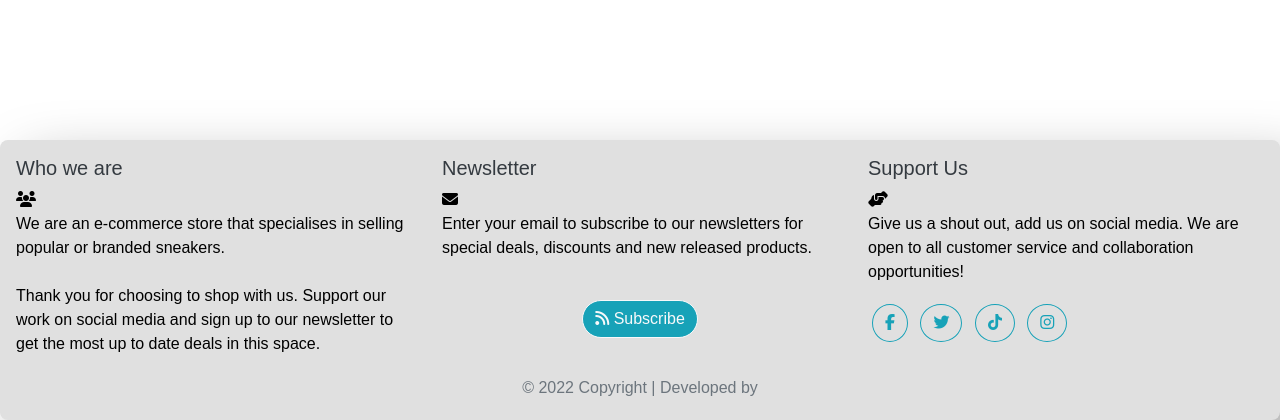
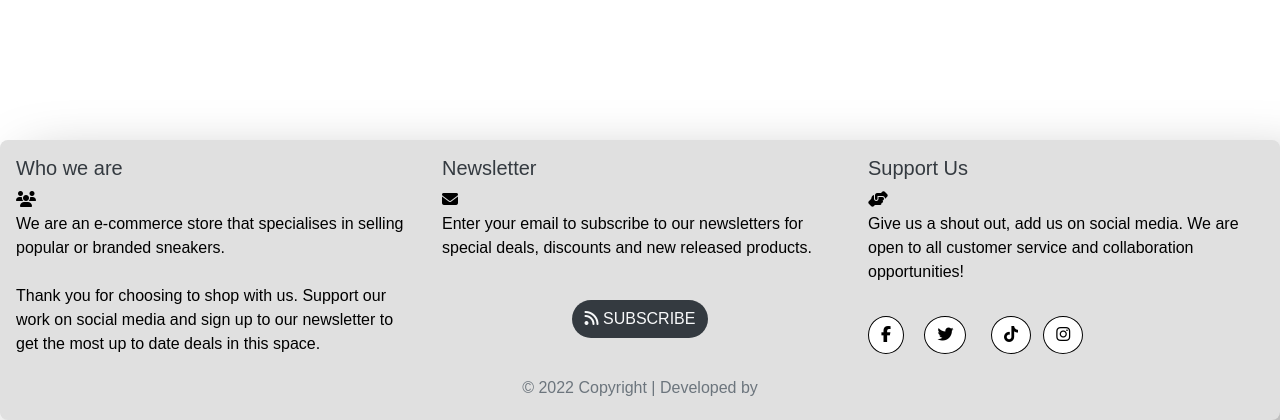
Before and after one commit to shaff600/SneakerGame, a Django app: page /bag/ in a window 1280 px wide. Shown: the part 380-800 px from the top of the page. Run offline with Django 3.2, Linux system fonts and the light colour scheme; some libraries are stand-ins or nearby versions.

Commit message:
adjusted styling

```diff
--- a/bag/templates/bag/bag.html
+++ b/bag/templates/bag/bag.html
@@ -49,7 +49,7 @@
                                         <p class="my-0 small text-muted">SKU: {{ item.product.sku|upper }}</p>
                                     </td>
                                     <td class="py-3">
-                                        <p class="my-0">${{ item.product.price }}</p>
+                                        <p class="my-0">£{{ item.product.price }}</p>
                                     </td>
                                     <td class="py-3 w-25">
                                         <form class="form update-form" method="POST" action="{% url 'adjust_bag' item.item_id %}">
@@ -86,32 +86,32 @@
                                         <a class="remove-item text-danger float-right" id="remove_{{ item.item_id }}" data-product_size="{{ item.size }}"><small>Remove</small></a>
                                     </td>
                                     <td class="py-3">
-                                        <p class="my-0">${{ item.product.price | calc_subtotal:item.quantity }}</p>
+                                        <p class="my-0">£{{ item.product.price | calc_subtotal:item.quantity }}</p>
                                     </td>
                                 </tr>
                             {% endfor %}
                             <tr>
                                 <td colspan="5" class="pt-5 text-right">
-                                    <h6><strong>Bag Total: ${{ total|floatformat:2 }}</strong></h6>
-                                    <h6>Delivery: ${{ delivery|floatformat:2 }}</h6>
-                                    <h4 class="mt-4"><strong>Grand Total: ${{ grand_total|floatformat:2 }}</strong></h4>
+                                    <h6><strong>Bag Total: £{{ total|floatformat:2 }}</strong></h6>
+                                    <h6>Delivery: £{{ delivery|floatformat:2 }}</h6>
+                                    <h4 class="mt-4"><strong>Grand Total: £{{ grand_total|floatformat:2 }}</strong></h4>
                                     {% if free_delivery_delta > 0 %}
                                         <p class="mb-1 text-danger">
-                                            You could get free delivery by spending just <strong>${{ free_delivery_delta }}</strong> more!
+                                            You could get free delivery by spending just <strong>£{{ free_delivery_delta }}</strong> more!
                                         </p>
                                     {% endif %}
                                 </td>
                             </tr>
                             <tr>
                                 <td colspan="5" class="text-right">
-                                    <a href="{% url 'products' %}" class="btn btn-outline-black rounded-0 btn-lg">
+                                    <a href="{% url 'products' %}" class="btn btn-outline-black rounded-0 btn-lg mb-2 my-2">
                                         <span class="icon">
                                             <i class="fas fa-chevron-left"></i>
                                         </span>
                                         <span class="text-uppercase">Keep Shopping</span>
                                     </a>
-                                    <a href="{% url 'checkout' %}" class="btn btn-black rounded-0 btn-lg">
-                                        <span class="text-uppercase">Secure Checkout</span>
+                                    <a href="{% url 'checkout' %}" class="btn btn-black rounded-0 btn-lg mb-2 my-2">
+                                        <span class="text-uppercase  ">Secure Checkout</span>
                                         <span class="icon">
                                             <i class="fas fa-lock"></i>
                                         </span>
--- a/static/css/base.css
+++ b/static/css/base.css
@@ -1,5 +1,5 @@
 footer {
-    height: 0;
+    height: 10px;
 }
 
 body {
@@ -30,7 +30,9 @@ body {
     color: #d1d1d1;
 }
 
-
+.mb-2, .my-2 {
+    margin-bottom: 8.5rem!important;
+}
 
 #title {
     /* margin-top: 200px; */
@@ -386,9 +388,9 @@ img.img-fluid.rounded {
     .home-page{
         min-height: 60vh;
     }
-    .input-group{
-        zoom: .6;
-    }
+    /* .input-group{
+        zoom: ;
+    }     */
 }
 
 @media screen and (min-width: 992px) and (max-width: 1399px){
@@ -398,6 +400,6 @@ img.img-fluid.rounded {
 }
 @media screen and (min-width: 1400px) {
     .home-page{
-        min-height: 140vh;
+        min-height: 95vh;
     }
 }
--- a/templates/includes/footer.html
+++ b/templates/includes/footer.html
@@ -29,7 +29,7 @@
               </div>
               <div class="row d-flex justify-content-center">
                 <div class="col-auto">
-                  <button type="submit" class="btn btn-info text-light btn-outline-light mb-4 rounded-pill">
+                  <button type="submit" class="rounded-pill btn text-light btn-main bg-dark box-shadow text-uppercase">
                     <i class="fas fa-rss"></i>
                     Subscribe
                   </button>
@@ -48,13 +48,13 @@
             all customer service and collaboration opportunities!
           </p>
           <!-- Social media -->
-              <a class="btn btn-outline-info btn-floating m-1 rounded-circle" href="https://www.facebook.com/"
+              <a class="btn btn-outline-black btn-floating rounded-circle" href="https://www.facebook.com/"
                 target="_blank" role="button"><i class="fab fa-facebook-f"></i></a>
-              <a class="btn btn-outline-info btn-floating m-1 rounded-circle" href="https://twitter.com/?lang=en"
+              <a class="btn btn-outline-black btn-floating m-3 rounded-circle" href="https://twitter.com/?lang=en"
                 target="_blank" role="button"><i class="fab fa-twitter"></i></a>
-              <a class="btn btn-outline-info btn-floating m-1 rounded-circle" href="https://www.tiktok.com/"
+              <a class="btn btn-outline-black btn-floating m-1 rounded-circle" href="https://www.tiktok.com/"
                 target="_blank" role="button"><i class="fab fa-tiktok"></i></a>
-              <a class="btn btn-outline-info btn-floating m-1 rounded-circle" href="https://www.instagram.com/"
+              <a class="btn btn-outline-black btn-floating m-1 rounded-circle" href="https://www.instagram.com/"
                 target="_blank" role="button"><i class="fab fa-instagram"></i></a>
         </div>
     </div>
--- a/templates/includes/main-nav.html
+++ b/templates/includes/main-nav.html
@@ -8,7 +8,7 @@
                 <a href="{% url 'products' %}?sort=price&direction=desc" class="dropdown-item">By Price</a>
                 <a href="{% url 'products' %}?sort=rating&direction=desc" class="dropdown-item ">By Rating</a>
                 <a href="{% url 'products' %}?sort=category&direction=asc" class="dropdown-item ">By Category</a>
-                <a href="{% url 'products' %}?products=Mens,Kids" class="dropdown-item">All Products</a>
+                <a href="{% url 'products' %}?products=Mens,Kids,Womens" class="dropdown-item">All Products</a>
             </div>
         </li>
 
@@ -19,9 +19,9 @@
             <div class="dropdown-menu border-0" aria-labelledby="clothing-link">
                 <a href="{% url 'products' %}?brand=Nike" class="dropdown-item text-dark fw-light">Nike</a>
                 <a href="{% url 'products' %}?brand=Jordan" class="dropdown-item text-dark fw-light">Jordan</a>
-                <a href="{% url 'products' %}?brand=fila" class="dropdown-item text-dark fw-light">Off-White</a>
+                <a href="{% url 'products' %}?brand=Off-White" class="dropdown-item text-dark fw-light">Off-White</a>
                 <a href="{% url 'products' %}?brand=Bearbrick" class="dropdown-item text-dark fw-light">Bearbrick</a>
-                <a href="{% url 'products' %}?brand=new_balance" class="dropdown-item text-dark fw-light">All Brands</a>
+                <a href="{% url 'products' %}?brand=Nike,Jordan,Off-White,Bearbrick" class="dropdown-item text-dark fw-light">All Brands</a>
             </div>
         </li>
 
@@ -33,7 +33,7 @@
                 <a href="{% url 'products' %}?category=Accessories, Sneaky Trees" class="dropdown-item">Shoe Care</a>
                 <a href="{% url 'products' %}?category=Collectables" class="dropdown-item">Collectables</a>
                 <a href="{% url 'products' %}?category=Caps" class="dropdown-item">Caps</a>
-                <a href="{% url 'products' %}?category=bed_bath,kitchen_dining" class="dropdown-item">Bags</a>
+                <a href="{% url 'products' %}?category=Bags" class="dropdown-item">Bags</a>
             </div>
         </li>
 
```
Also changed, not shown: home/templates/home/index.html (+1 -23 lines).
